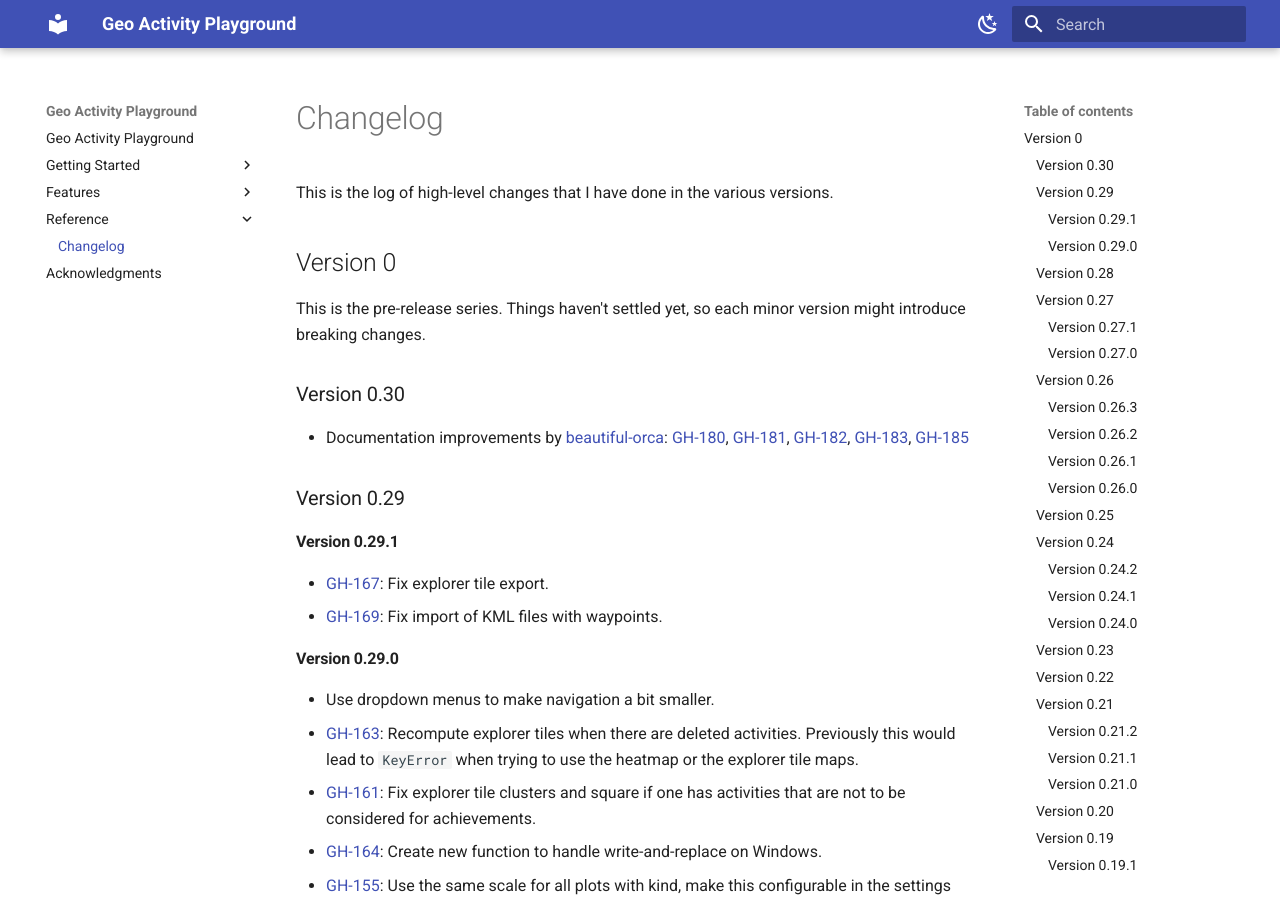
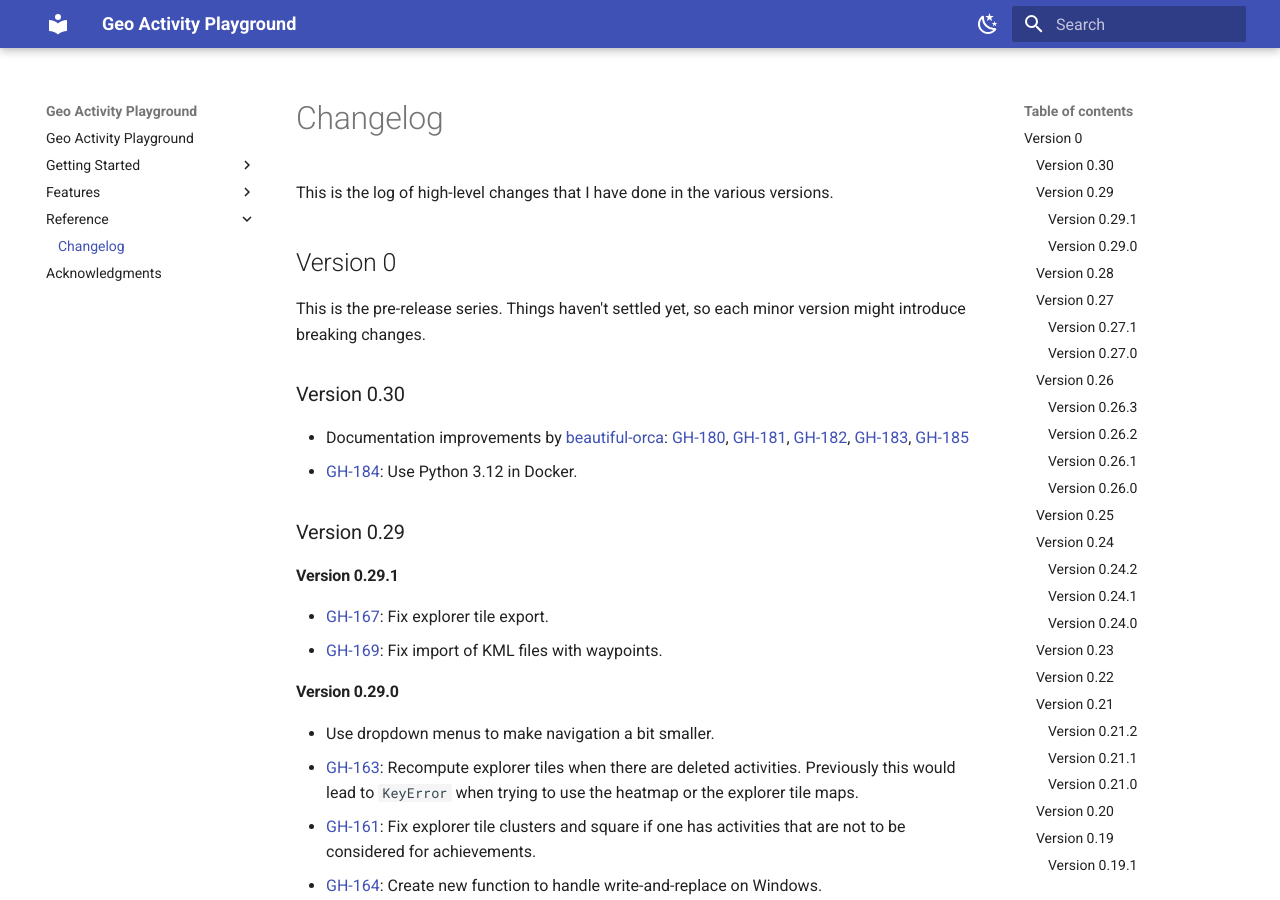
Before and after one commit to martin-ueding/geo-activity-playground, an MkDocs documentation site: the page built from docs/reference/changelog.md, in a window 1280 px wide and 900 px high. Built offline with MkDocs 1.6.1 and Material for MkDocs 9.7.7, drawn with Linux system fonts in a browser that asks for light colours.

Commit message:
GH-184: Bump Python version to 3.12 in Docker

```diff
--- a/docs/reference/changelog.md
+++ b/docs/reference/changelog.md
@@ -9,6 +9,7 @@ This is the pre-release series. Things haven't settled yet, so each minor versio
 ### Version 0.30
 
 - Documentation improvements by [beautiful-orca](https://github.com/beautiful-orca): [GH-180](https://github.com/martin-ueding/geo-activity-playground/pull/180), [GH-181](https://github.com/martin-ueding/geo-activity-playground/pull/181), [GH-182](https://github.com/martin-ueding/geo-activity-playground/pull/182), [GH-183](https://github.com/martin-ueding/geo-activity-playground/pull/183), [GH-185](https://github.com/martin-ueding/geo-activity-playground/pull/185)
+- [GH-184](https://github.com/martin-ueding/geo-activity-playground/issues/184): Use Python 3.12 in Docker.
 
 ### Version 0.29
 
```
Also changed, not shown: 1 other file.
